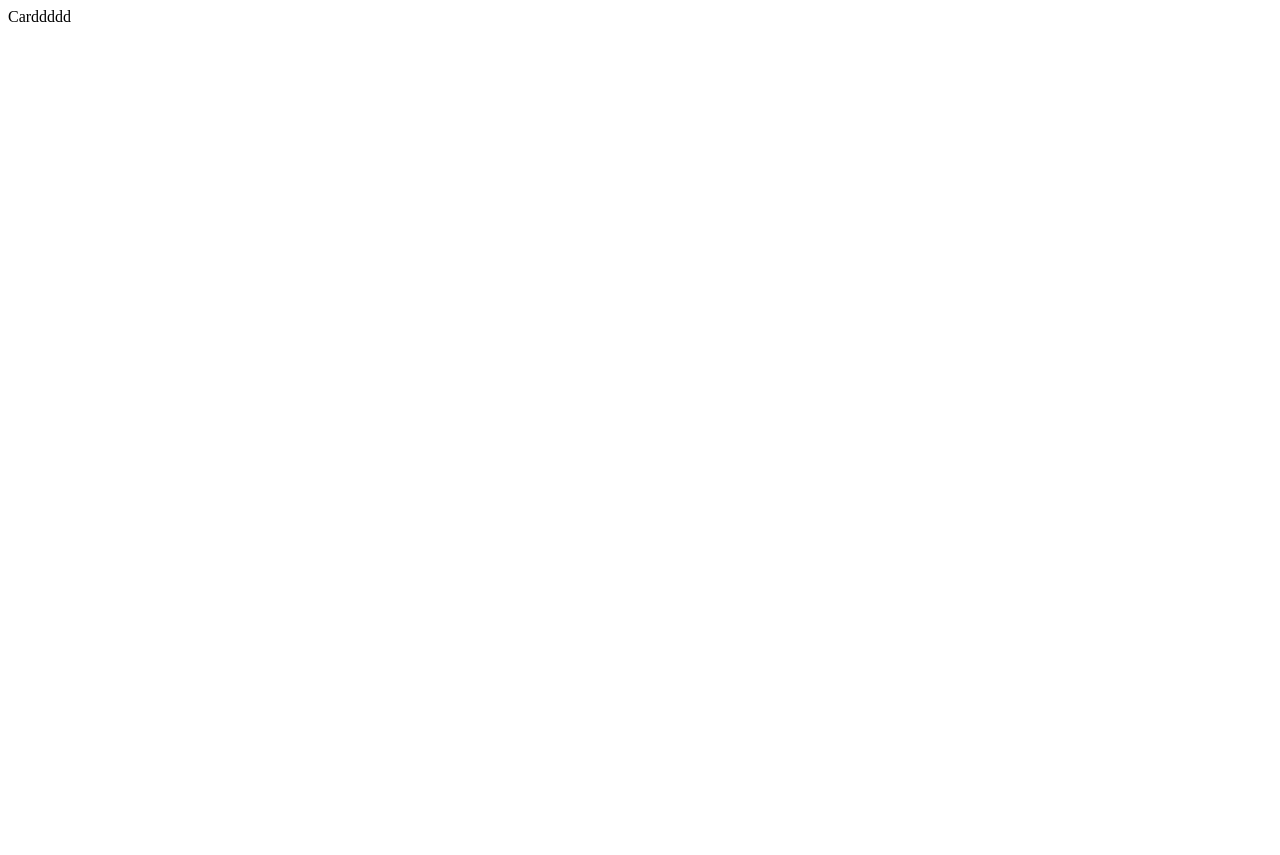
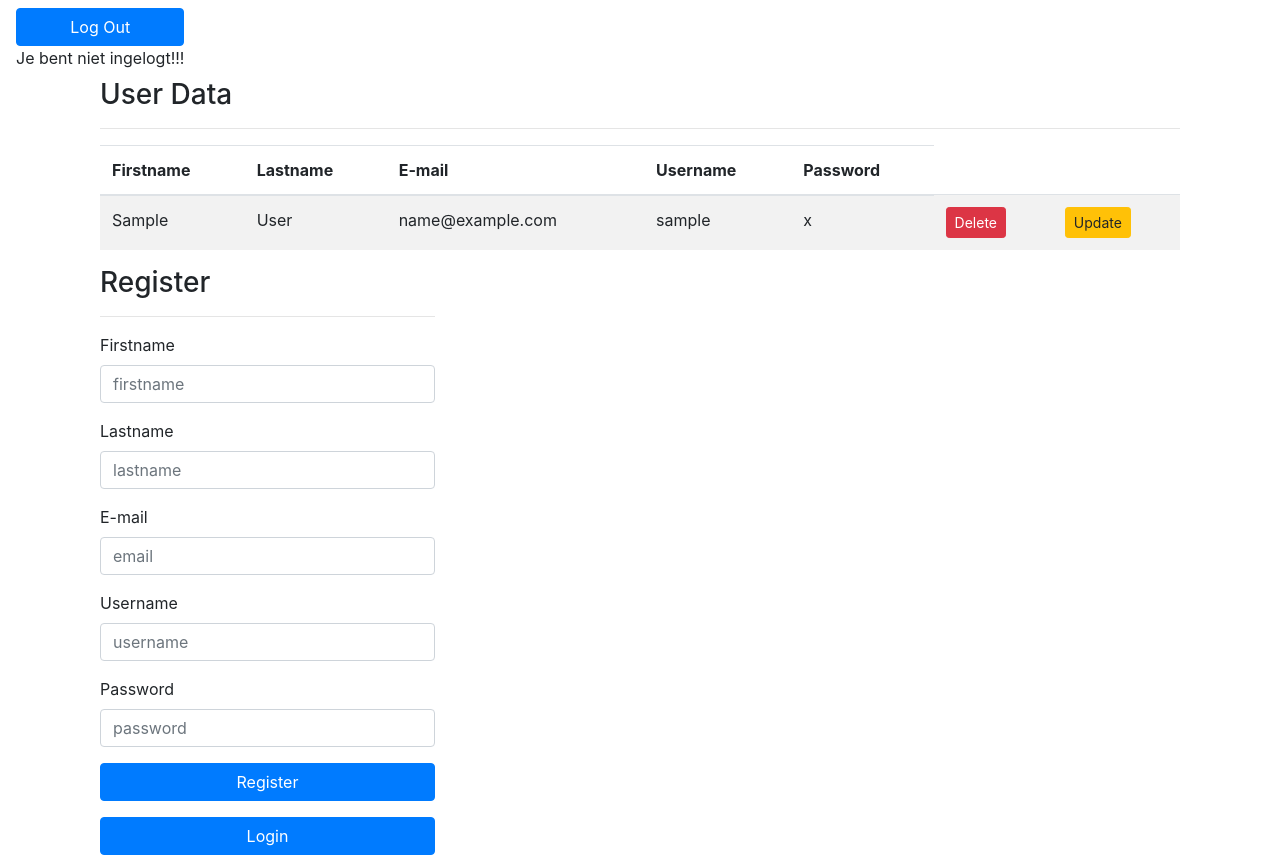
Before and after one commit to SalamanderKipp/Projectweek-2, a PHP site: page / in a window 1280 px wide. Before the commit the page is almost empty. Before the commit the page ends 22 px from the top, so only its background shows below. Run offline with PHP 8.4, Linux system fonts and the light colour scheme; tables that the repository leaves empty or names only in its code hold one stand-in row (values such as "Sample post"); a stand-in replaces the project's code that opens the database connection; some libraries are stand-ins or nearby versions.

Commit message:
Update index.php
log in and more

```diff
--- a/index.php
+++ b/index.php
@@ -1,19 +1,114 @@
+<?php
+include 'config/config.php';
+session_start();
+?>
 <!DOCTYPE html>
-<html lang="en">
+<html lang='en'>
+
 <head>
-    <meta charset="UTF-8">
-    <meta http-equiv="X-UA-Compatible" content="IE=edge">
-    <meta name="viewport" content="width=device-width, initial-scale=1.0">
-    <title>Project periode 2</title>
-    <link rel="stylesheet" href="assest/css/style.css">
+	<meta charset='utf-8'>
+	<meta name='description' content='Basic loginsystem'>
+	<meta name='viewport' content='width=device-width, initial-scale=1.0'>
+	<meta http-equiv='x-ua-compatible' content='ie=edge'>
+	<link href='css/bootstrap.min.css' rel='stylesheet'>
+	<title>Basic Login System</title>
 </head>
+
 <body>
-<!-- container -->
-<div class="container">
-<div class="card-">
-Carddddd
-</div>
-</div>
-<!-- card design in blok -->
+	<nav class="navbar navbar-light navbar-expand-md navigation-clean-search">
+		<span>
+			<a href="logout.php" class='btn btn-primary btn-block'>Log Out</a>
+			<?php
+			if (isset($_SESSION['username'])) {
+				echo $_SESSION['username'];
+			} else {
+				echo "Je bent niet ingelogt!!!";
+			}
+
+			?>
+		</span>
+	</nav>
+	<div class='container'>
+		<div class='row'>
+			<div class='col-lg-12 col-lg-offset-2'>
+				<div class='col-lg-12 col-lg-offset-2'>
+					<h3>User Data</h3>
+					<hr>
+					<div class='table-responsive'>
+						<table class='table table-striped'>
+							<thead>
+								<tr>
+									<th>Firstname</th>
+									<th>Lastname</th>
+									<th>E-mail</th>
+									<th>Username</th>
+									<th>Password</th>
+								</tr>
+							</thead>
+							<tbody>
+								<?php
+								$query = "SELECT * FROM `tbl_users`";
+								$result = mysqli_query($con, $query) or die('Cannot fetch data from database. ' . mysqli_error($con));
+								if (mysqli_num_rows($result) > 0) {
+									while ($user = mysqli_fetch_assoc($result)) {
+										echo '<tr>';
+										echo '<td>' . $user['firstname']  . '</td>';
+										echo '<td>' . $user['lastname']   . '</td>';
+										echo '<td>' . $user['email']      . '</td>';
+										echo '<td>' . $user['username']   . '</td>';
+										echo '<td>' . $user['password']   . '</td>';
+										echo '<td><a href="config/actions.php?del=' . $user['id'] . '" class="btn btn-sm btn-danger">Delete</a></td>';
+										echo '<td><a href="update.php?upd=' . $user['id'] . '" class="btn btn-sm btn-warning">Update</a></td>';
+										echo '</tr>';
+									}
+								}
+								mysqli_free_result($result);
+								mysqli_close($con);
+
+								?>
+							</tbody>
+						</table>
+					</div>
+				</div>
+			</div>
+		</div>
+
+		<div class='row'>
+			<div class='col-lg-8 col-lg-offset-2'>
+				<div class='col-lg-6 col-lg-offset-3'>
+					<h3>Register</h3>
+					<hr />
+					<form name='signup' id='signup' action='config/actions.php' method='post'>
+						<div class='form-group'>
+							<label for='firstname'>Firstname</label>
+							<input name='firstname' id='firstname' type='text' class='form-control' placeholder='firstname' required />
+						</div>
+						<div class='form-group'>
+							<label for='lastname'>Lastname</label>
+							<input name='lastname' id='lastname' type='text' class='form-control' placeholder='lastname' required />
+						</div>
+						<div class='form-group'>
+							<label for='email'>E-mail</label>
+							<input name='email' id='email' type='text' class='form-control' placeholder='email' required />
+						</div>
+						<div class='form-group'>
+							<label for='username'>Username</label>
+							<input name='username' id='username' type='text' class='form-control' placeholder='username' style='cursor:text; background-color:#fff;' onfocus='this.removeAttribute("readonly");' readonly required />
+						</div>
+						<div class='form-group'>
+							<label for='password'>Password</label>
+							<input name='password' id='password' type='password' class='form-control' placeholder='password' style='cursor:text; background-color:#fff;' onfocus='this.removeAttribute("readonly");' readonly required />
+						</div>
+						<div class='form-group'>
+							<button name='submit' id='submit' class='btn btn-primary btn-block'>Register</button>
+
+						</div>
+					</form>
+					<form action="login.php"><input type="submit" class='btn btn-primary btn-block' value="Login"></input></form>
+				</div>
+			</div>
+		</div>
+	</div>
 </body>
+
 </html>
```
